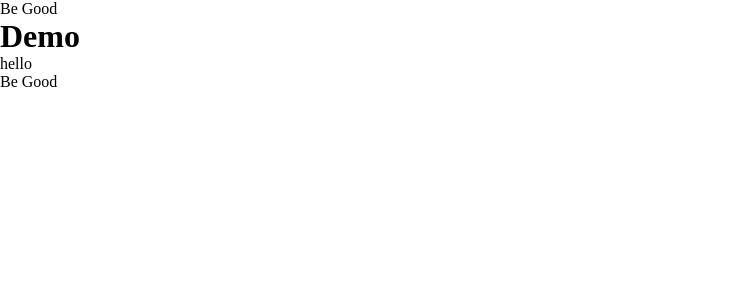
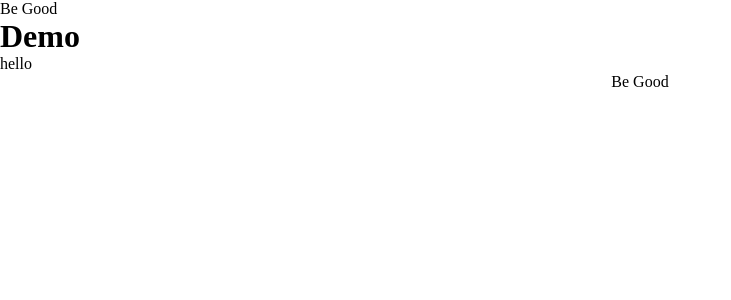
Before and after one commit to gothamgo/demo, a Jekyll site: the page built from index.html, in a window 1280 px wide. Shown: the top 300 px of the page, without its empty margins (0-731 px from the left). Built offline with Jekyll 4.4.1, drawn with Linux system fonts in a browser that asks for light colours.

Commit message:
Update footer.html

```diff
--- a/_includes/footer.html
+++ b/_includes/footer.html
@@ -2,7 +2,7 @@
   footer {
   }
   div.footer-banner {
-    margin: 0 auto;
+    text-align: center;
   }
 </style>
 
```
